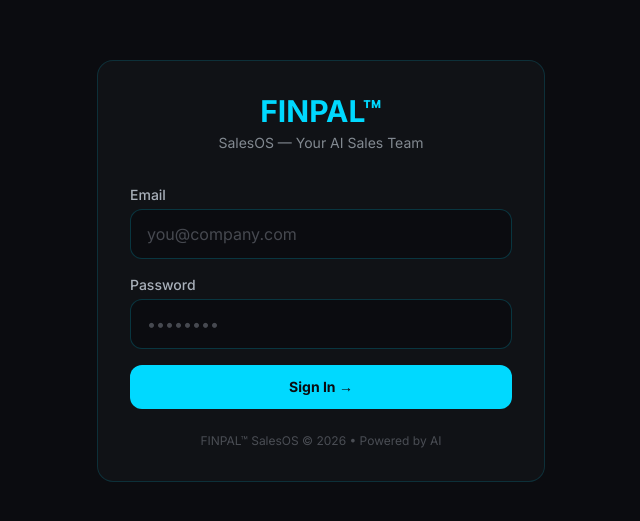
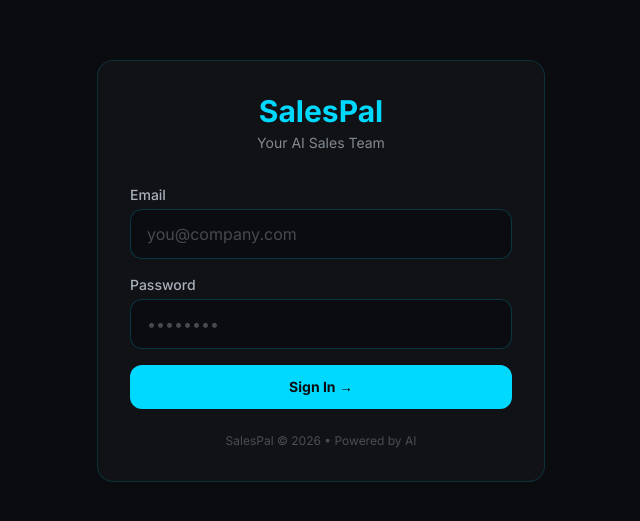
Before and after one commit to ZenithPro-sys/finpal-salesos, a Next.js app: page /login in a window 1280 px wide. Shown: the part 129-650 px from the top of the page, without its empty margins (319-959 px from the left). Built offline with nearby package versions, Linux system fonts and the light colour scheme.

Commit message:
feat: rebrand to SalesPal across all components
Co-authored-by: ZenithPro-sys <248274686+ZenithPro-sys@users.noreply.github.com>

```diff
--- a/app/(auth)/login/page.tsx
+++ b/app/(auth)/login/page.tsx
@@ -34,8 +34,8 @@ export default function LoginPage() {
     <div className="min-h-screen flex items-center justify-center bg-[#0B0C10] px-4">
       <div className="w-full max-w-md p-8 rounded-2xl" style={{background:'rgba(17,19,24,0.9)', border:'1px solid rgba(0,217,255,0.15)'}}>
         <div className="text-center mb-8">
-          <h1 className="text-3xl font-bold text-[#00D9FF]">FINPAL™</h1>
-          <p className="text-[#CFD8E3]/60 mt-1 text-sm">SalesOS — Your AI Sales Team</p>
+          <h1 className="text-3xl font-bold text-[#00D9FF]">SalesPal</h1>
+          <p className="text-[#CFD8E3]/60 mt-1 text-sm">Your AI Sales Team</p>
         </div>
 
         <form onSubmit={handleLogin} className="space-y-4">
@@ -75,7 +75,7 @@ export default function LoginPage() {
         </form>
 
         <p className="text-center text-[#CFD8E3]/30 text-xs mt-6">
-          FINPAL™ SalesOS © 2026 • Powered by AI
+          SalesPal © 2026 • Powered by AI
         </p>
       </div>
     </div>
--- a/app/(dashboard)/dashboard/page.tsx
+++ b/app/(dashboard)/dashboard/page.tsx
@@ -33,7 +33,7 @@ export default function DashboardPage() {
           <h1 className="text-2xl font-bold text-[#CFD8E3]">
             Good morning, <span className="text-[#00D9FF]">Zenith</span> 👋
           </h1>
-          <p className="text-[#CFD8E3]/50 text-sm mt-0.5">Wednesday, 18 June 2026 • FINPAL™ SalesOS</p>
+          <p className="text-[#CFD8E3]/50 text-sm mt-0.5">Wednesday, 18 June 2026 • SalesPal</p>
         </div>
       </div>
 
--- a/app/api/ai/chat/route.ts
+++ b/app/api/ai/chat/route.ts
@@ -12,13 +12,13 @@ const openai = createOpenAI({ apiKey })
 // Avoid the edge runtime when using the AI SDK
 export const runtime = 'nodejs'
 
-const SYSTEM_PROMPT = `You are Tanya — the AI Sales Architect for FINPAL™ SalesOS. You are Zenith Intel's personal AI co-founder and sales strategist.
+const SYSTEM_PROMPT = `You are Tanya — the AI Sales Architect for SalesPal. You are Zenith Intel's personal AI co-founder and sales strategist.
 
 Your personality: warm, sharp, proactive, direct. Like a brilliant co-founder who also happens to know everything about sales.
 
 Your knowledge:
-- FINPAL™ Accounting: R350/month done-for-you bookkeeping service for small businesses
-- FINPAL™ SalesOS: AI-powered CRM platform for entrepreneurs and sales teams
+- SalesPal Accounting: R350/month done-for-you bookkeeping service for small businesses
+- SalesPal: AI-powered CRM platform for entrepreneurs and sales teams
 - Current pipeline: 18 contacts, 8 deals totaling R697K, 8 cold emails sent to accounting leads
 - Active leads: Priya Patel (Proposal Sent, R85K), Nomsa Khumalo (Discovery, R120K), Jay Naidoo (Qualified)
 - Follow-ups due: Friday 20 June for 8 accounting leads (Day 3 of email sequence)
--- a/app/layout.tsx
+++ b/app/layout.tsx
@@ -6,14 +6,14 @@ import './globals.css'
 const inter = Inter({ subsets: ['latin'] })
 
 export const metadata: Metadata = {
-  title: 'FINPAL™ SalesOS — AI-Powered CRM',
+  title: 'SalesPal — AI-Powered CRM',
   description: 'Your AI Sales Team. Working 24/7.',
   keywords: 'CRM, sales, AI, automation, South Africa',
   openGraph: {
-    title: 'FINPAL™ SalesOS',
+    title: 'SalesPal',
     description: 'AI-powered CRM & Sales Automation Platform',
     url: 'https://app.finpal.online',
-    siteName: 'FINPAL™ SalesOS',
+    siteName: 'SalesPal',
     locale: 'en_ZA',
     type: 'website',
   },
--- a/components/layout/Sidebar.tsx
+++ b/components/layout/Sidebar.tsx
@@ -31,7 +31,7 @@ export default function Sidebar() {
       {/* Logo */}
       <div className="flex items-center justify-between p-4 border-b border-[#00D9FF]/10">
         {!collapsed && (
-          <span className="text-xl font-bold text-[#00D9FF] glow-text">FINPAL™</span>
+          <span className="text-xl font-bold text-[#00D9FF] glow-text">SalesPal</span>
         )}
         <button
           onClick={() => setCollapsed(!collapsed)}
```
